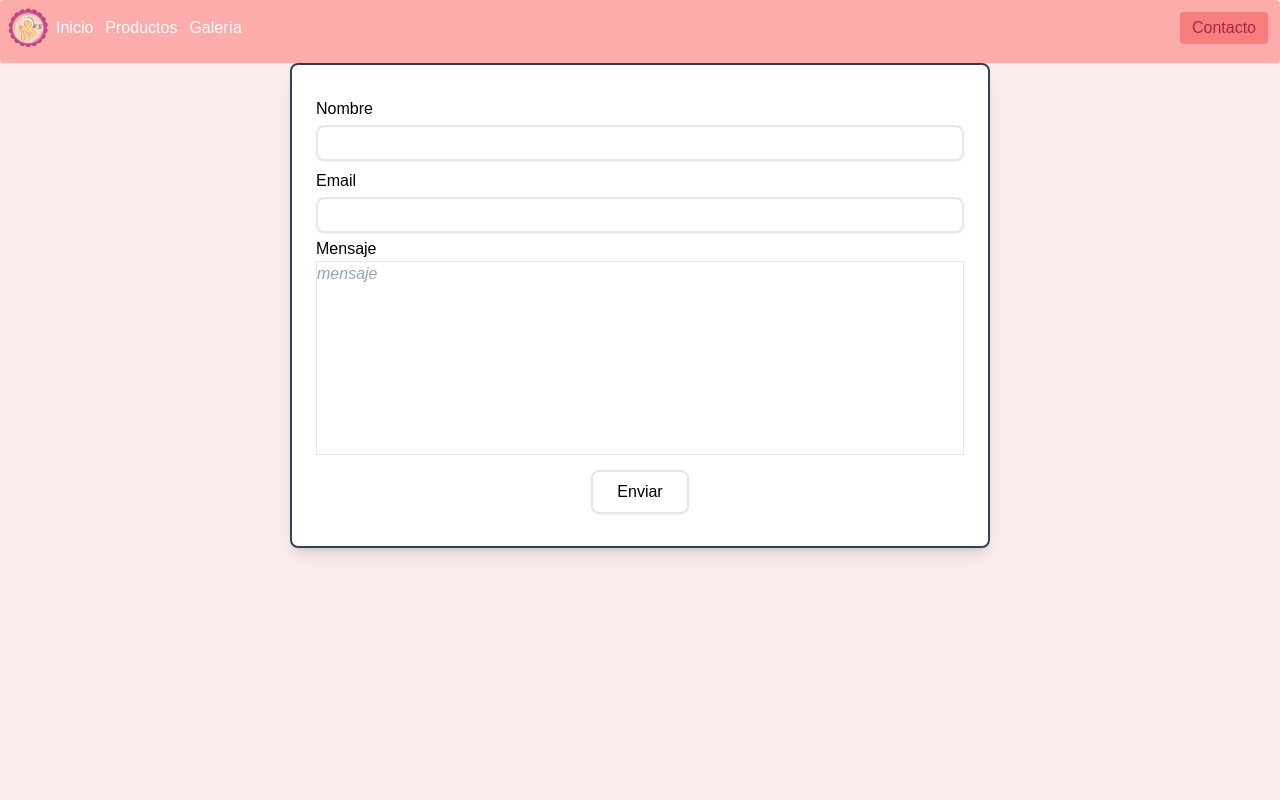
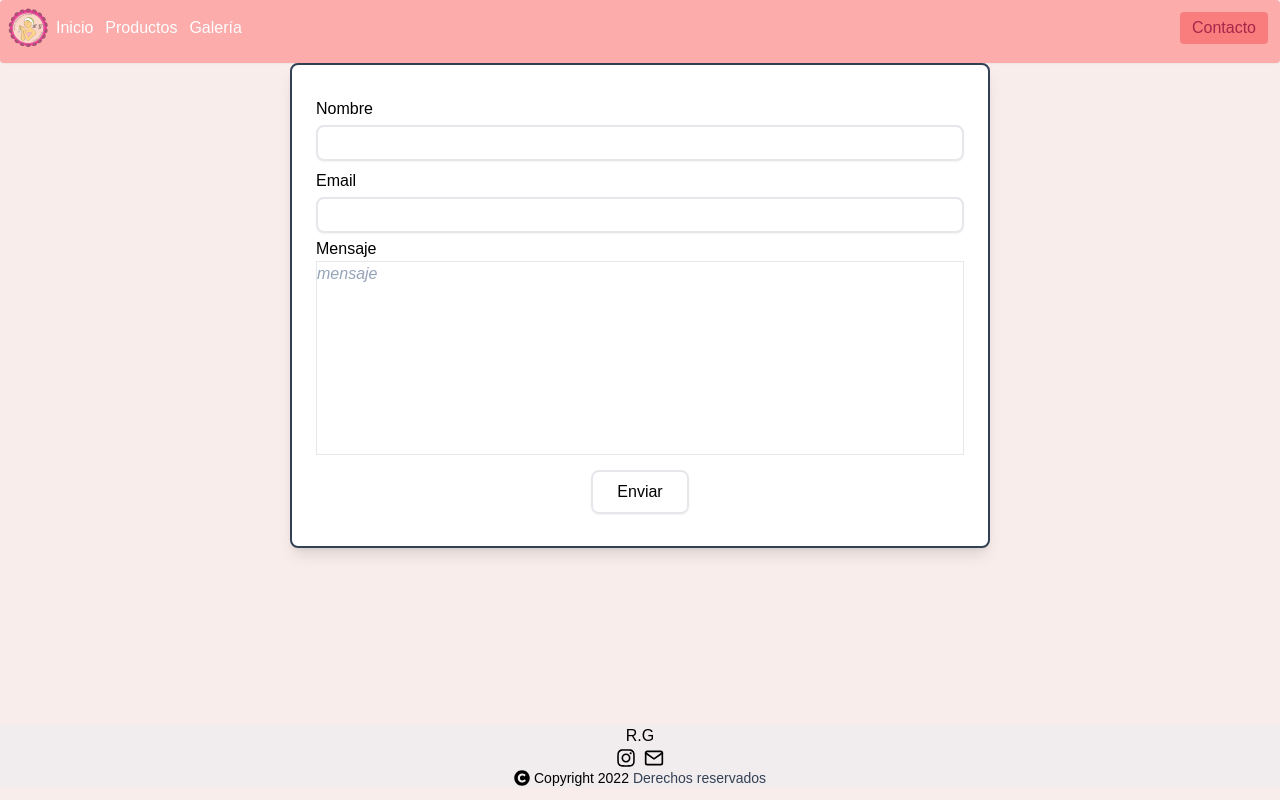
Before and after one commit to mbluis4/web_sites, a React (Create React App) app: page /contact in a window 1280 px wide. Built offline with nearby package versions, Linux system fonts and the light colour scheme.

Commit message:
Footer added

```diff
--- a/src/App.js
+++ b/src/App.js
@@ -27,7 +27,6 @@ function App() {
           <Route path="contact" element={<Contact />} />
         </Route>
       </Routes>
-
       <Footer />
     </div>
   );
--- a/src/components/Footer.js
+++ b/src/components/Footer.js
@@ -1,5 +1,22 @@
+import { FaInstagram, FaCopyright } from "react-icons/fa";
+import { FiMail } from "react-icons/fi";
 const Footer = () => {
-  return <div className="text-center"></div>;
+  return (
+    <div className="flex flex-col items-center mt-44 bg-slate-200/30">
+      <div>
+        <p>R.G</p>
+      </div>
+      <div className="flex text-xl justify-center space-x-2">
+        <FaInstagram />
+        <FiMail />
+      </div>
+      <div className="flex items-center space-x-1">
+        <FaCopyright />
+        <span className="text-sm">Copyright 2022</span>
+        <h4 className="text-slate-700 text-sm">Derechos reservados</h4>
+      </div>
+    </div>
+  );
 };
 
 export default Footer;
```
